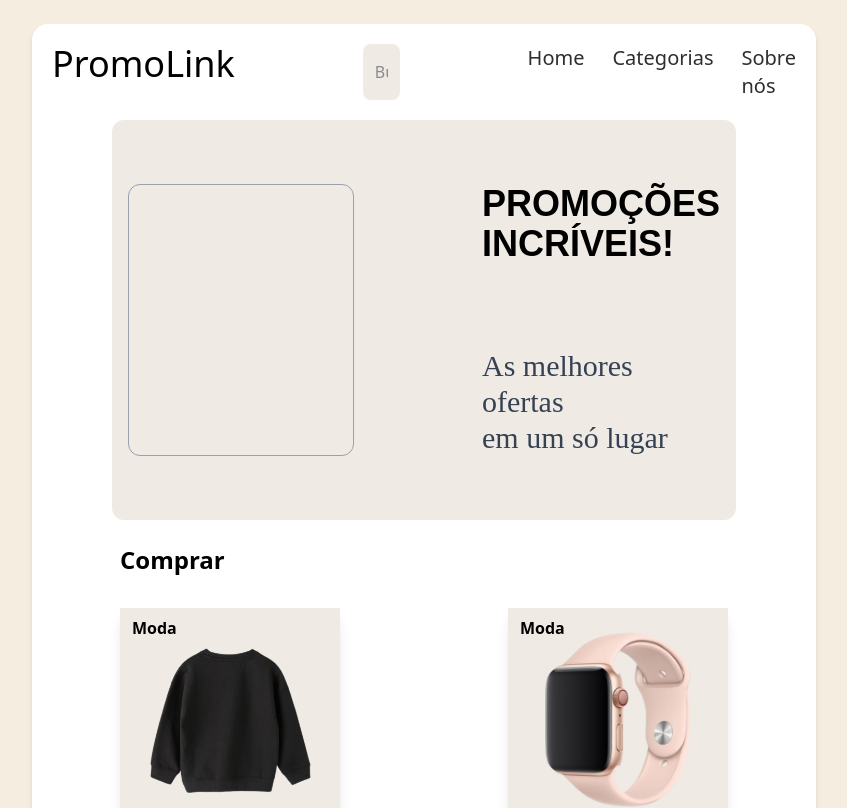
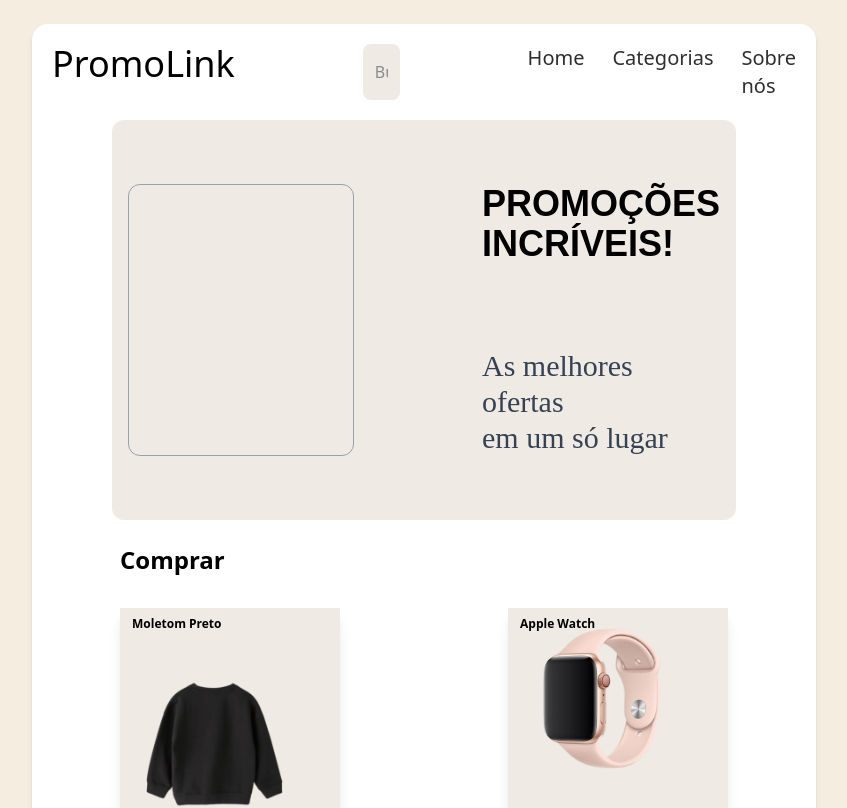
Before and after one commit to davi-michel/Affiliate, a Next.js app: page / in a window 1280 px wide. Shown: the top 808 px of the page, without its empty margins (216-1063 px from the left). Built offline with nearby package versions, Linux system fonts and the light colour scheme.

Commit message:
Correção do name nos Cards

```diff
--- a/app/components/Card.tsx
+++ b/app/components/Card.tsx
@@ -1,13 +1,14 @@
 import Image from "next/image";
 
 interface CardProps {
+  name:string;
   price: number;
   image: string;
   category: string;
   onClick: () => void;
 };
 
-export default function Card({ price, category, image, onClick }: CardProps) {
+export default function Card({ price, category, image, name, onClick }: CardProps) {
   const formattedPrice = price.toLocaleString("pt-BR", {
     style: "currency",
     currency: "BRL",
@@ -19,13 +20,14 @@ export default function Card({ price, category, image, onClick }: CardProps) {
         <Image
           src={image}
           alt={category}
-          fill
+          width={180}
+          height={100}
           className="object-cover rounded-t-xl"
         />
       </div>
 
       <div className="flex flex-col px-5 py-4 bg-white rounded-b-xl gap-5">
-        <p className="absolute top-0 left-1 m-2 font-semibold">Moda</p>
+        <p className="absolute top-0 left-1 m-2 font-semibold text-xs">{name}</p>
         <h2 className="text-xl font-semibold text-gray-800 mb-2 text-center">
           {formattedPrice}
         </h2>
--- a/app/page.tsx
+++ b/app/page.tsx
@@ -43,6 +43,7 @@ export default function Page() {
               <div key={index}>
                 <Card
                   onClick={() => selectCard(e)}
+                  name={e.name}
                   price={e.price}
                   image={e.image}
                   category={e.category}
```
